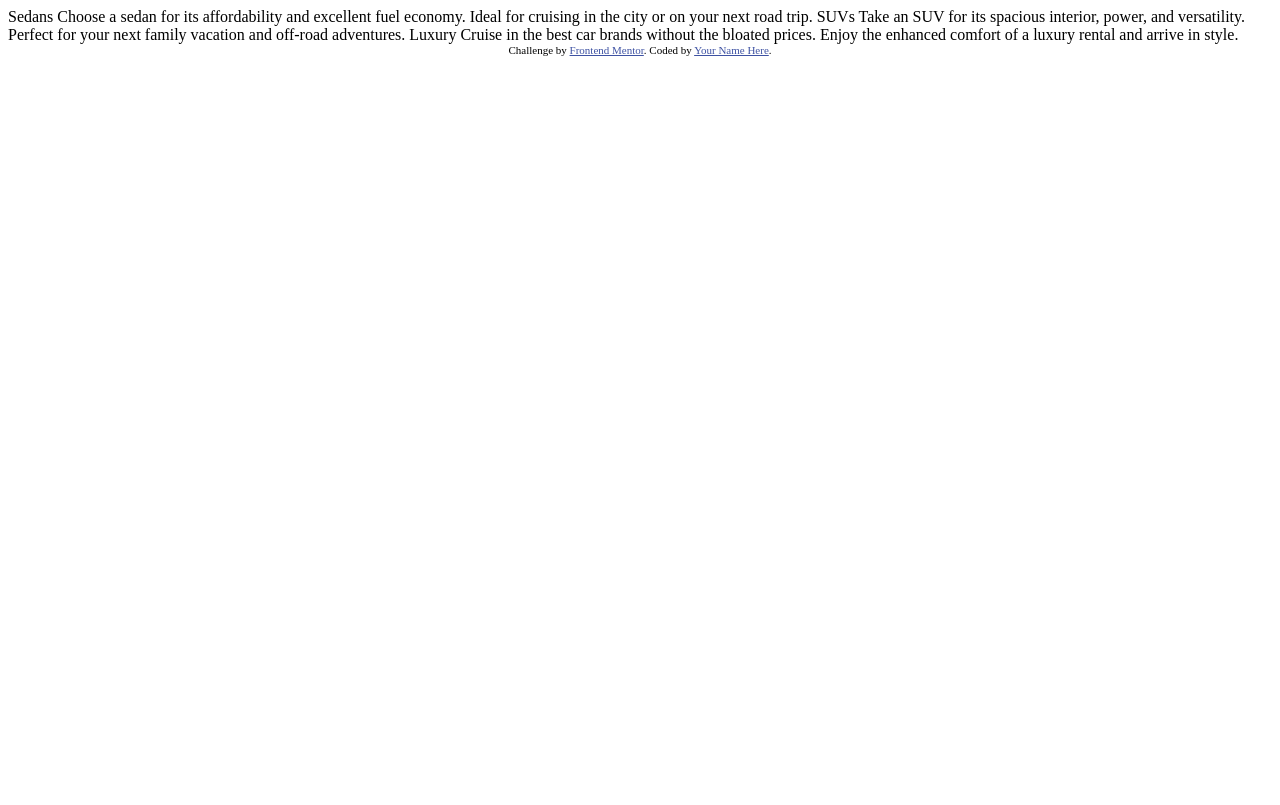
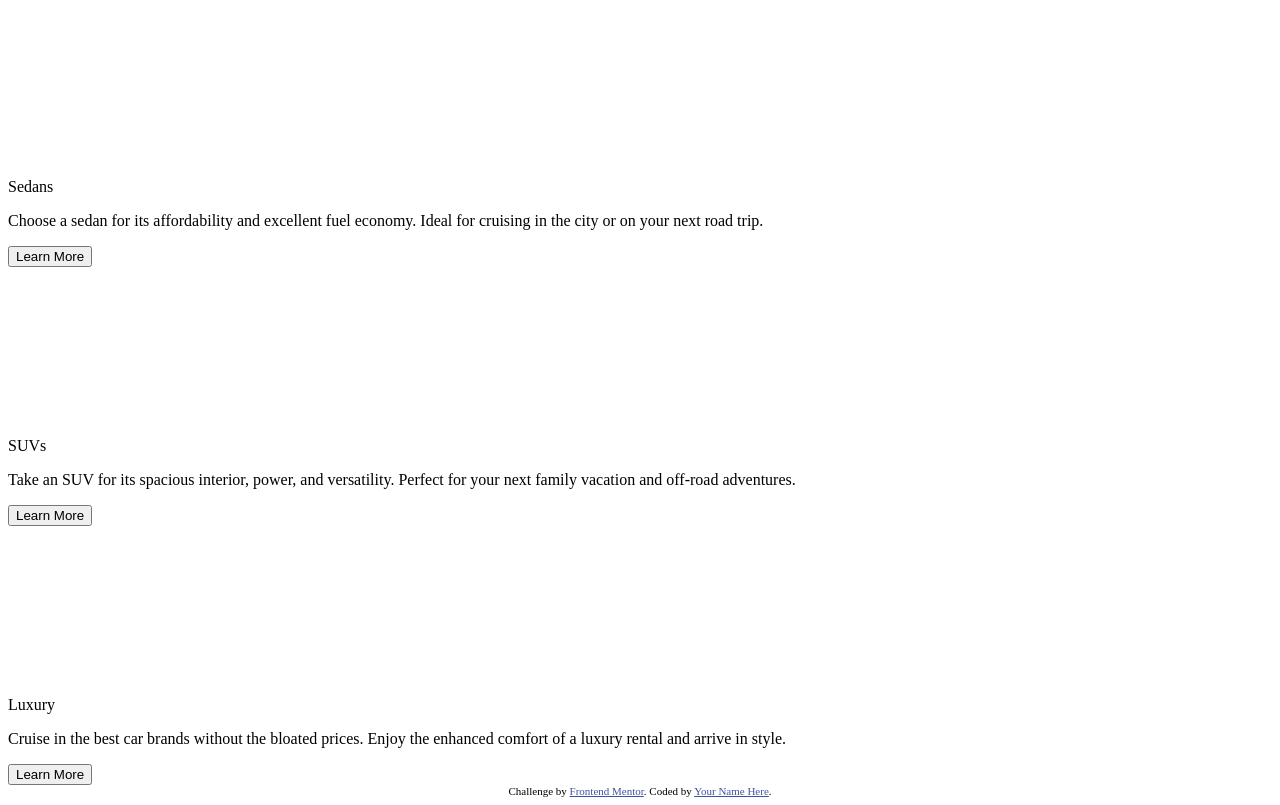
Before and after one commit to itsreallydrew/3-column-preview-card-component-main, a plain HTML site: page index.html in a window 1280 px wide. Drawn offline with Linux system fonts and the light colour scheme.

Commit message:
set up html

```diff
--- a/index.html
+++ b/index.html
@@ -14,19 +14,38 @@
     .attribution a { color: hsl(228, 45%, 44%); }
   </style>
 </head>
-<body>
+<body class="container">
 
-  Sedans
-  Choose a sedan for its affordability and excellent fuel economy. Ideal for cruising in the city
-  or on your next road trip.
+  <div class="card-1">
+  <svg></svg>
+  <p class="heading">Sedans</p>
+  <p>Choose a sedan for its affordability and excellent fuel economy. Ideal for cruising in the city
+  or on your next road trip.</p>
+  <button>Learn More</button>
+  </div>
 
-  SUVs
-  Take an SUV for its spacious interior, power, and versatility. Perfect for your next family vacation
-  and off-road adventures.
+  <div class="card-2">
+    <svg></svg>
+    <p class="heading">SUVs</p>
+    <p class="details">Take an SUV for its spacious interior, power, and versatility. Perfect for your next family vacation
+    and off-road adventures.</p>
+    <button>Learn More</button>
+  </div>
 
-  Luxury
-  Cruise in the best car brands without the bloated prices. Enjoy the enhanced comfort of a luxury
-  rental and arrive in style.
+  <div class="card-3">
+    <svg></svg>
+    <p class="heading">Luxury</p>
+    <p class="details">Cruise in the best car brands without the bloated prices. Enjoy the enhanced comfort of a luxury
+    rental and arrive in style.</p>
+    <button>Learn More</button>
+  </div>
+
+
+
+
+
+
+
 
   <div class="attribution">
     Challenge by <a href="https://www.frontendmentor.io?ref=challenge" target="_blank">Frontend Mentor</a>.
```
